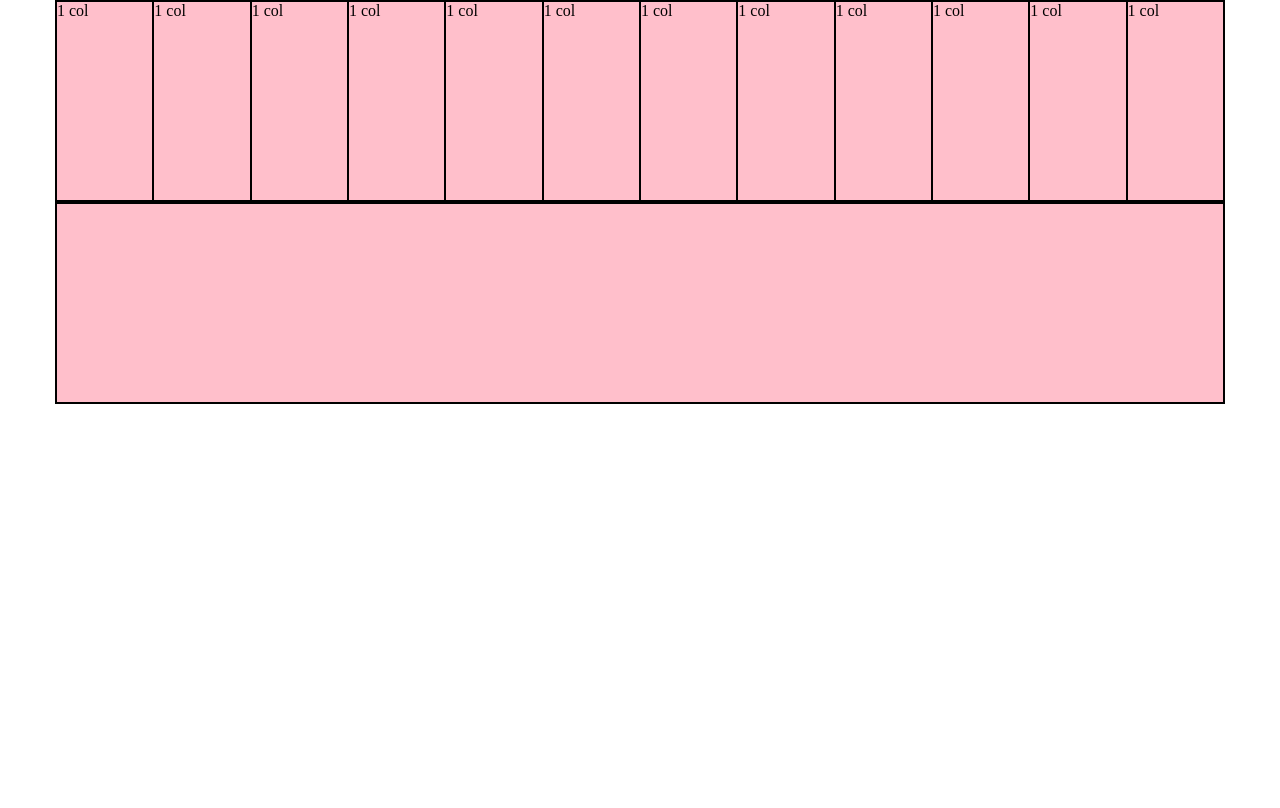
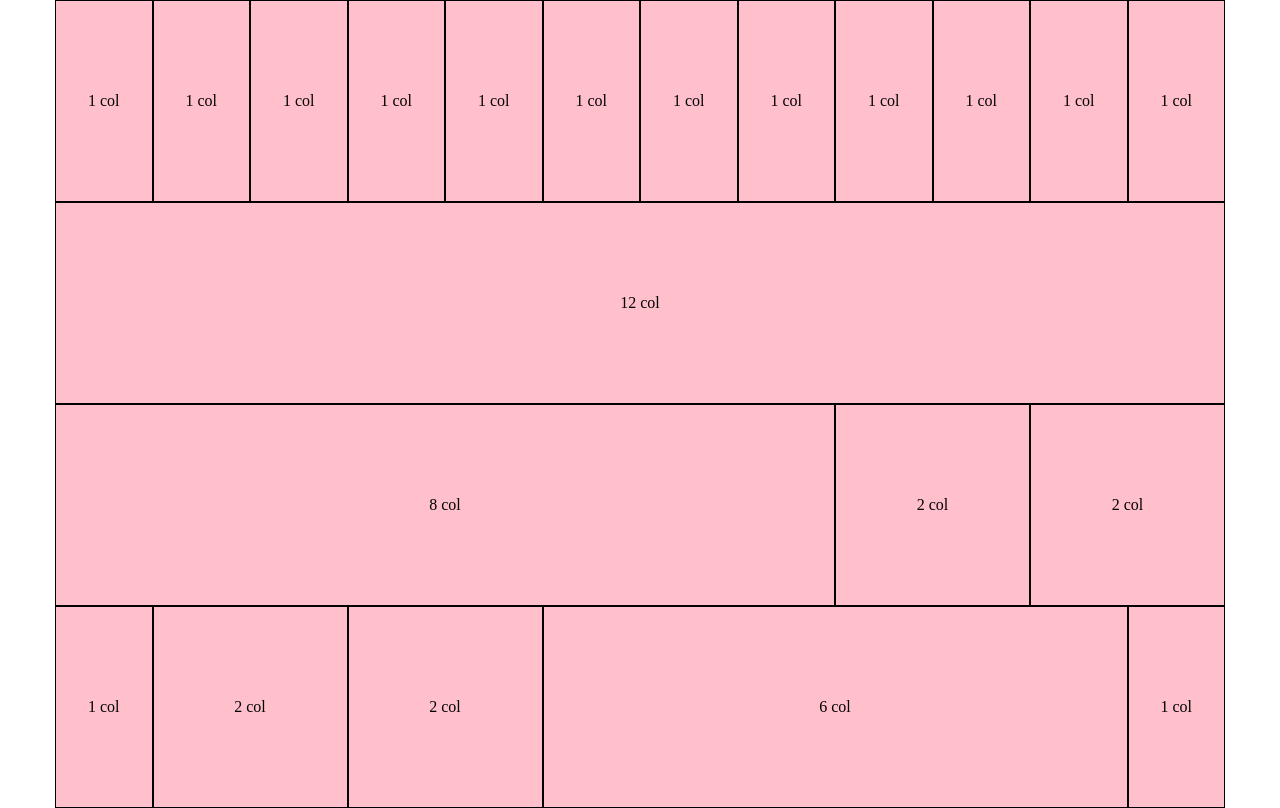
Before and after one commit to sbarbaroluca/html-css-12bool, a plain HTML site: page index.html in a window 1280 px wide. Drawn offline with Linux system fonts and the light colour scheme.

Commit message:
4 colonne fatte

```diff
--- a/css/12bool.css
+++ b/css/12bool.css
@@ -2,7 +2,6 @@
 .debug .container {
     height: 100%;
     min-height: 200px;
-    border: 1px solid black;
 }
 
 .debug [class *= "col-"] {
--- a/css/style.css
+++ b/css/style.css
@@ -1,3 +1,4 @@
-.1-col {
-
+.number {
+    text-align:center;
+    line-height: 200px;
 }
--- a/index.html
+++ b/index.html
@@ -10,22 +10,37 @@
 </head>
 <body class="debug">
     <div class="container">
-        <div class="col-1"><p class="1-col">1 col</p></div>
-        <div class="col-1"><p class="1-col">1 col</p></div>
-        <div class="col-1"><p class="1-col">1 col</p></div>
-        <div class="col-1"><p class="1-col">1 col</p></div>
-        <div class="col-1"><p class="1-col">1 col</p></div>
-        <div class="col-1"><p class="1-col">1 col</p></div>
-        <div class="col-1"><p class="1-col">1 col</p></div>
-        <div class="col-1"><p class="1-col">1 col</p></div>
-        <div class="col-1"><p class="1-col">1 col</p></div>
-        <div class="col-1"><p class="1-col">1 col</p></div>
-        <div class="col-1"><p class="1-col">1 col</p></div>
-        <div class="col-1"><p class="1-col">1 col</p></div>
+        <div class="col-1"><p class="number">1 col</p></div>
+        <div class="col-1"><p class="number">1 col</p></div>
+        <div class="col-1"><p class="number">1 col</p></div>
+        <div class="col-1"><p class="number">1 col</p></div>
+        <div class="col-1"><p class="number">1 col</p></div>
+        <div class="col-1"><p class="number">1 col</p></div>
+        <div class="col-1"><p class="number">1 col</p></div>
+        <div class="col-1"><p class="number">1 col</p></div>
+        <div class="col-1"><p class="number">1 col</p></div>
+        <div class="col-1"><p class="number">1 col</p></div>
+        <div class="col-1"><p class="number">1 col</p></div>
+        <div class="col-1"><p class="number">1 col</p></div>
     </div>
 
     <div class="container">
-        <div class="col-12"></div>
+        <div class="col-12"><p class="number">12 col</p></div>
     </div>
+
+    <div class="container">
+        <div class="col-8"><p class="number">8 col</div>
+        <div class="col-2"><p class="number">2 col</div>
+        <div class="col-2"><p class="number">2 col</div>
+    </div>
+
+    <div class="container">
+        <div class="col-1"><p class="number">1 col</div>
+        <div class="col-2"><p class="number">2 col</div>
+        <div class="col-2"><p class="number">2 col</div>
+        <div class="col-6"><p class="number">6 col</div>
+        <div class="col-1"><p class="number">1 col</div>
+    </div>
+
 </body>
 </html>
```
